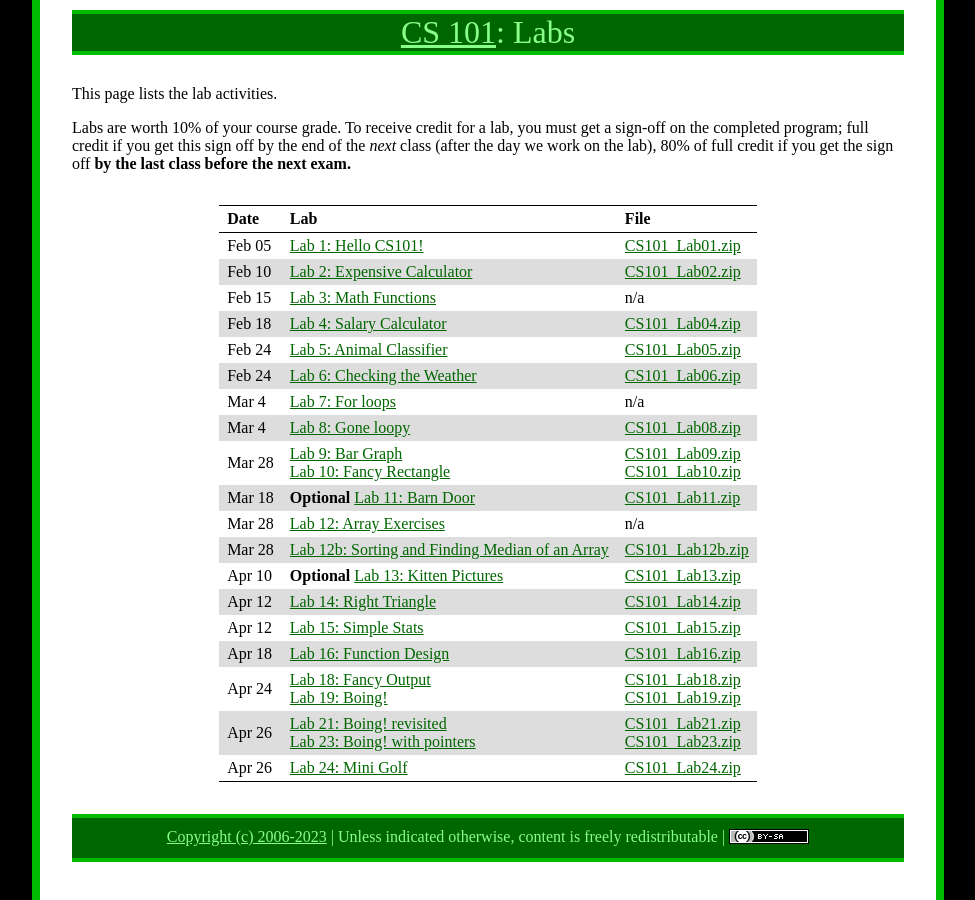
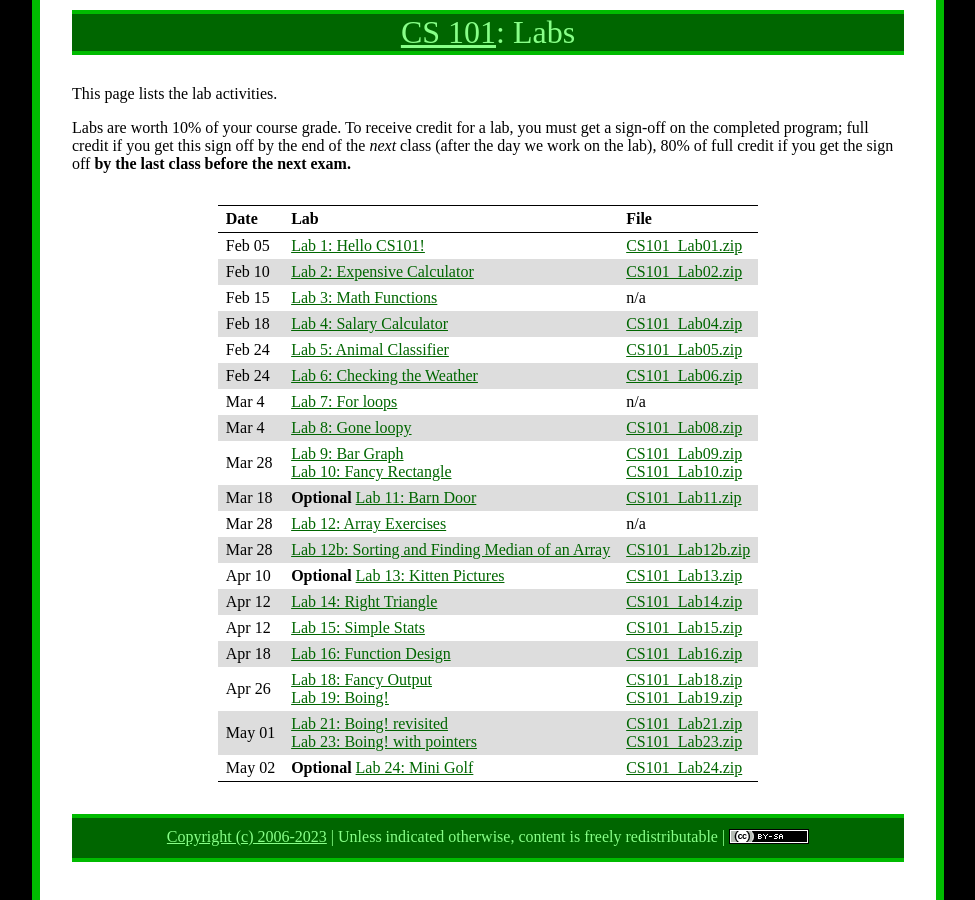
Before and after one commit to ycpcs/cs101-spring2023, a Jekyll site: the page built from labs/index.md, in a window 1280 px wide. Shown: the whole page, without its empty margins (152-1127 px from the left). Built offline with Jekyll 4.4.1, drawn with Linux system fonts in a browser that asks for light colours.

Commit message:
updated labs

```diff
--- a/labs/index.md
+++ b/labs/index.md
@@ -25,9 +25,9 @@ Labs are worth 10% of your course grade.  To receive credit for a lab, you must
 > Apr 12        | [Lab 14: Right Triangle](lab14.html)               | [CS101\_Lab14.zip](CS101_Lab14.zip)
 > Apr 12        | [Lab 15: Simple Stats](lab15.html)                 | [CS101\_Lab15.zip](CS101_Lab15.zip)
 > Apr 18        | [Lab 16: Function Design](lab16.html)              | [CS101\_Lab16.zip](CS101_Lab16.zip)
-> Apr 24         | [Lab 18: Fancy Output](lab18.html) <br /> [Lab 19: Boing!](lab19.html) | [CS101\_Lab18.zip](CS101_Lab18.zip) <br /> [CS101\_Lab19.zip](CS101_Lab19.zip)
-> Apr 26         | [Lab 21: Boing! revisited](lab21.html) <br /> [Lab 23: Boing! with pointers](lab23.html) | [CS101\_Lab21.zip](CS101_Lab21.zip) <br /> [CS101\_Lab23.zip](CS101_Lab23.zip)
-> Apr 26         | [Lab 24: Mini Golf](lab24.html)                    | [CS101\_Lab24.zip](CS101_Lab24.zip)
+> Apr 26         | [Lab 18: Fancy Output](lab18.html) <br /> [Lab 19: Boing!](lab19.html) | [CS101\_Lab18.zip](CS101_Lab18.zip) <br /> [CS101\_Lab19.zip](CS101_Lab19.zip)
+> May 01         | [Lab 21: Boing! revisited](lab21.html) <br /> [Lab 23: Boing! with pointers](lab23.html) | [CS101\_Lab21.zip](CS101_Lab21.zip) <br /> [CS101\_Lab23.zip](CS101_Lab23.zip)
+> May 02         | **Optional** [Lab 24: Mini Golf](lab24.html)                    | [CS101\_Lab24.zip](CS101_Lab24.zip)
 
 <!--
 > Nov 20        | [Lab 17: Grass Fire](lab17.html)                   | [CS101\_Lab17.zip](CS101_Lab17.zip)
```
Also changed, not shown: assign/assign04.md (+2 -2 lines).
